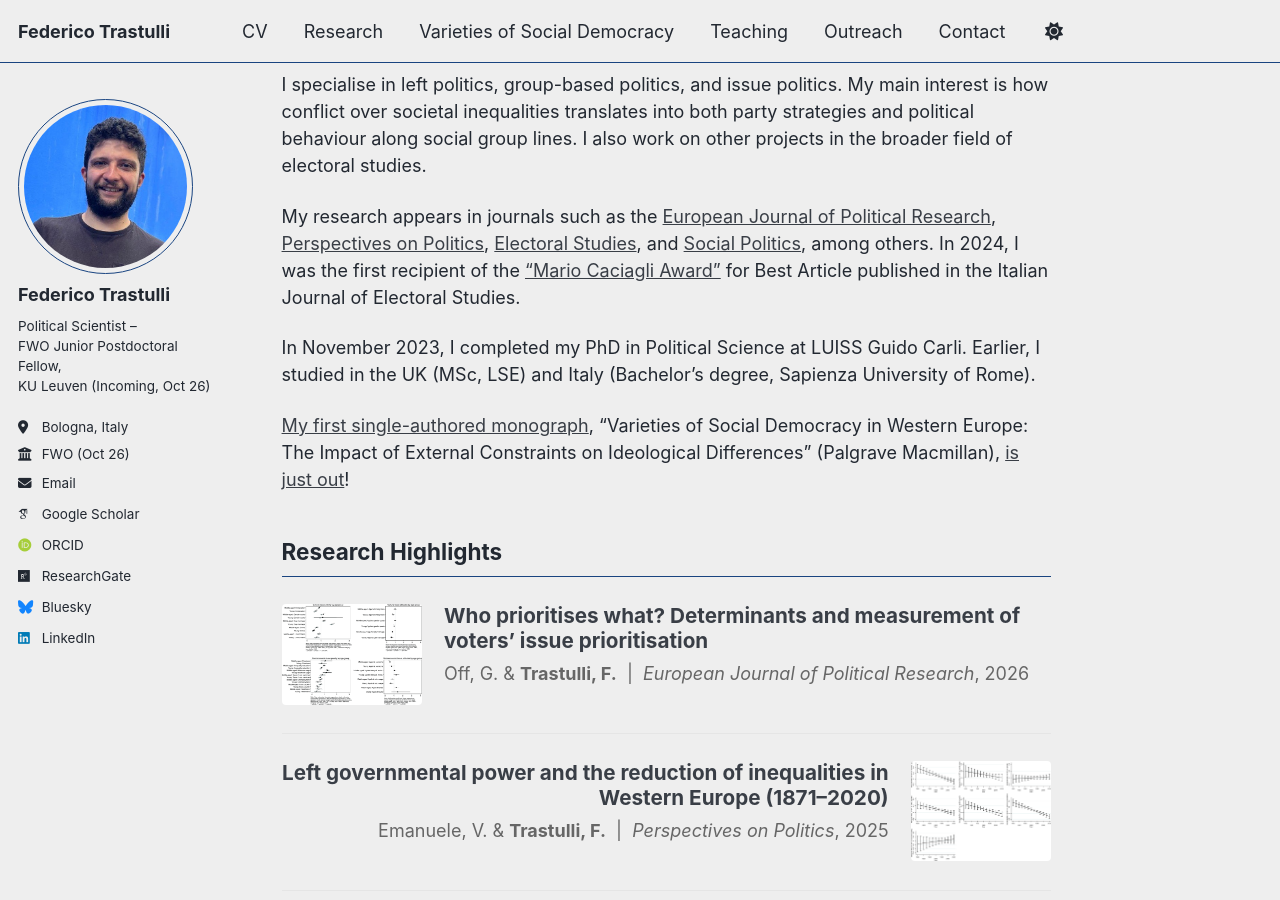
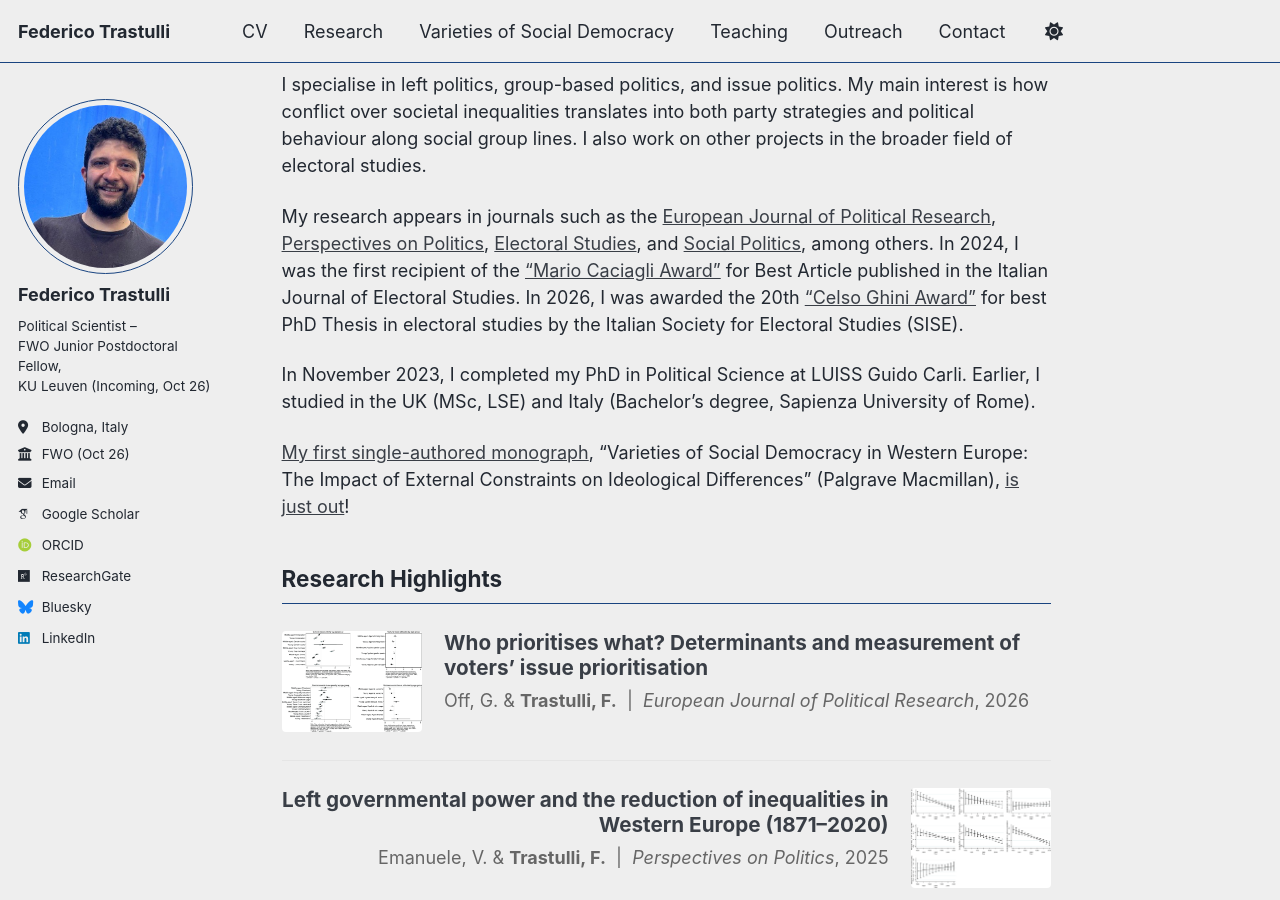
Before and after one commit to federicotrastulli/federicotrastulli.github.io, a Jekyll site: the page built from _pages/about.md, in a window 1280 px wide and 900 px high, scrolled down 407 px. Built offline with Jekyll 4.4.1, drawn with Linux system fonts in a browser that asks for light colours; some web fonts are replaced; a script bundle is joined from its source files by our own code; library files that are not in the unit come from our copies.

Commit message:
Update about.md

```diff
--- a/_pages/about.md
+++ b/_pages/about.md
@@ -15,7 +15,7 @@
 
 I specialise in left politics, group-based politics, and issue politics. My main interest is how conflict over societal inequalities translates into both party strategies and political behaviour along social group lines. I also work on other projects in the broader field of electoral studies.
 
-My research appears in journals such as the [European Journal of Political Research](https://www.cambridge.org/core/journals/european-journal-of-political-research/article/who-prioritises-what-determinants-and-measurement-of-voters-issue-prioritisation/E85C711B0698149F280FA000C70A5E66), [Perspectives on Politics](https://www.cambridge.org/core/journals/european-journal-of-political-research/article/who-prioritises-what-determinants-and-measurement-of-voters-issue-prioritisation/E85C711B0698149F280FA000C70A5E66), [Electoral Studies](https://www.sciencedirect.com/science/article/pii/S026137942500112X), and [Social Politics](https://academic.oup.com/sp/advance-article/doi/10.1093/sp/jxae035/7965949), among others. In 2024, I was the first recipient of the ["Mario Caciagli Award"](https://oaj.fupress.net/index.php/qoe/announcement/view/133) for Best Article published in the Italian Journal of Electoral Studies.
+My research appears in journals such as the [European Journal of Political Research](https://www.cambridge.org/core/journals/european-journal-of-political-research/article/who-prioritises-what-determinants-and-measurement-of-voters-issue-prioritisation/E85C711B0698149F280FA000C70A5E66), [Perspectives on Politics](https://www.cambridge.org/core/journals/european-journal-of-political-research/article/who-prioritises-what-determinants-and-measurement-of-voters-issue-prioritisation/E85C711B0698149F280FA000C70A5E66), [Electoral Studies](https://www.sciencedirect.com/science/article/pii/S026137942500112X), and [Social Politics](https://academic.oup.com/sp/advance-article/doi/10.1093/sp/jxae035/7965949), among others. In 2024, I was the first recipient of the ["Mario Caciagli Award"](https://oaj.fupress.net/index.php/qoe/announcement/view/133) for Best Article published in the Italian Journal of Electoral Studies. In 2026, I was awarded the 20th ["Celso Ghini Award"](https://www.studielettorali.it/esito-xx-premio-celso-ghini/) for best PhD Thesis in electoral studies by the Italian Society for Electoral Studies (SISE).
 
 In November 2023, I completed my PhD in Political Science at LUISS Guido Carli. Earlier, I studied in the UK (MSc, LSE) and Italy (Bachelor's degree, Sapienza University of Rome).
 
```
